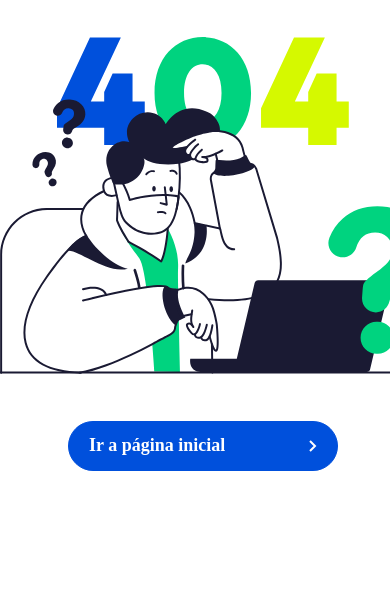
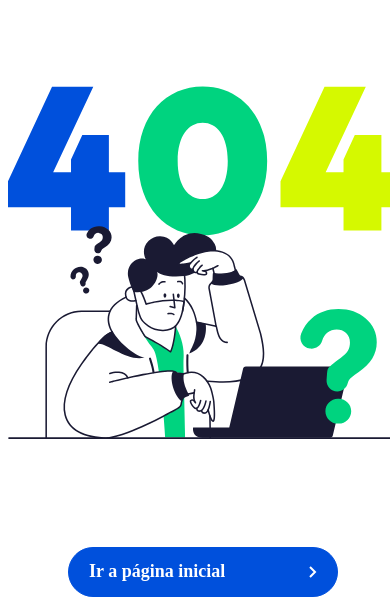
Before and after one commit to 0xrfsd/emitte-404-html, a plain HTML site: page index.html in a window 390 px wide. Shown: the part 246-844 px from the top of the page. Drawn offline with Linux system fonts and the light colour scheme.

Commit message:
VFera ()

```diff
--- a/index.css
+++ b/index.css
@@ -28,21 +28,29 @@
 }
 
 .imagea {
-    margin-top: -100px;
-    width: 292.11px;
+    margin-top: 20px;
+    width: 100%;
     height: 358.1px;
+}
+
+@media (max-width: 700px) {
+    .imagea {
+        margin-top: -60px;
+        width: 100%;
+        height: 414.1px;
+    }
 }
 
 .imageb {
     margin-top: -200px;
-    width: 502.48px;
+    width: 100%;
     height: 328.42px;
 }
 
 .btn {
     cursor: pointer;
     outline: 0px solid transparent;
-    margin-top: 20px;
+    margin-top: 50px;
     padding: 20px;
     display: flex;
     flex-direction: row;
```
